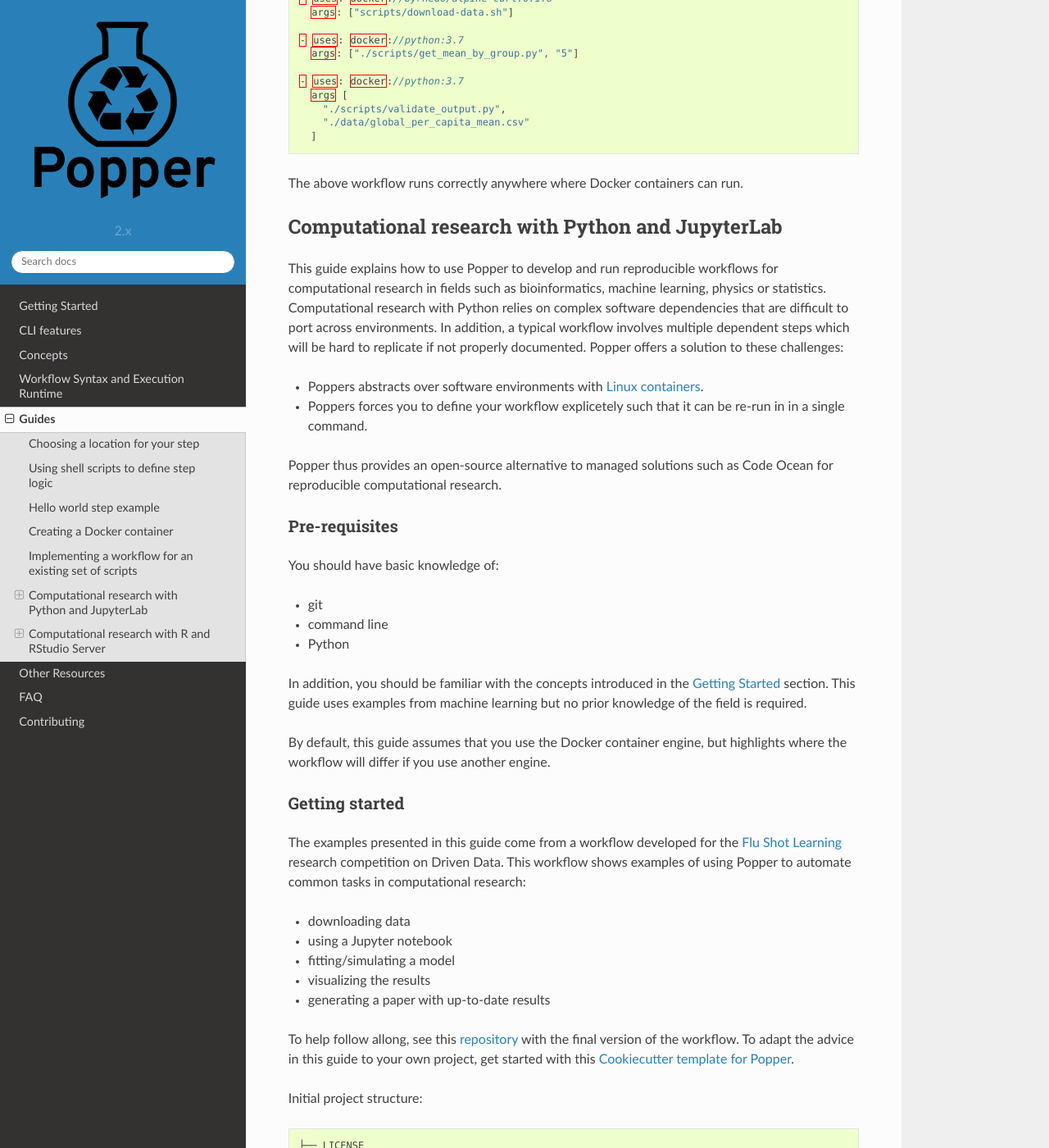
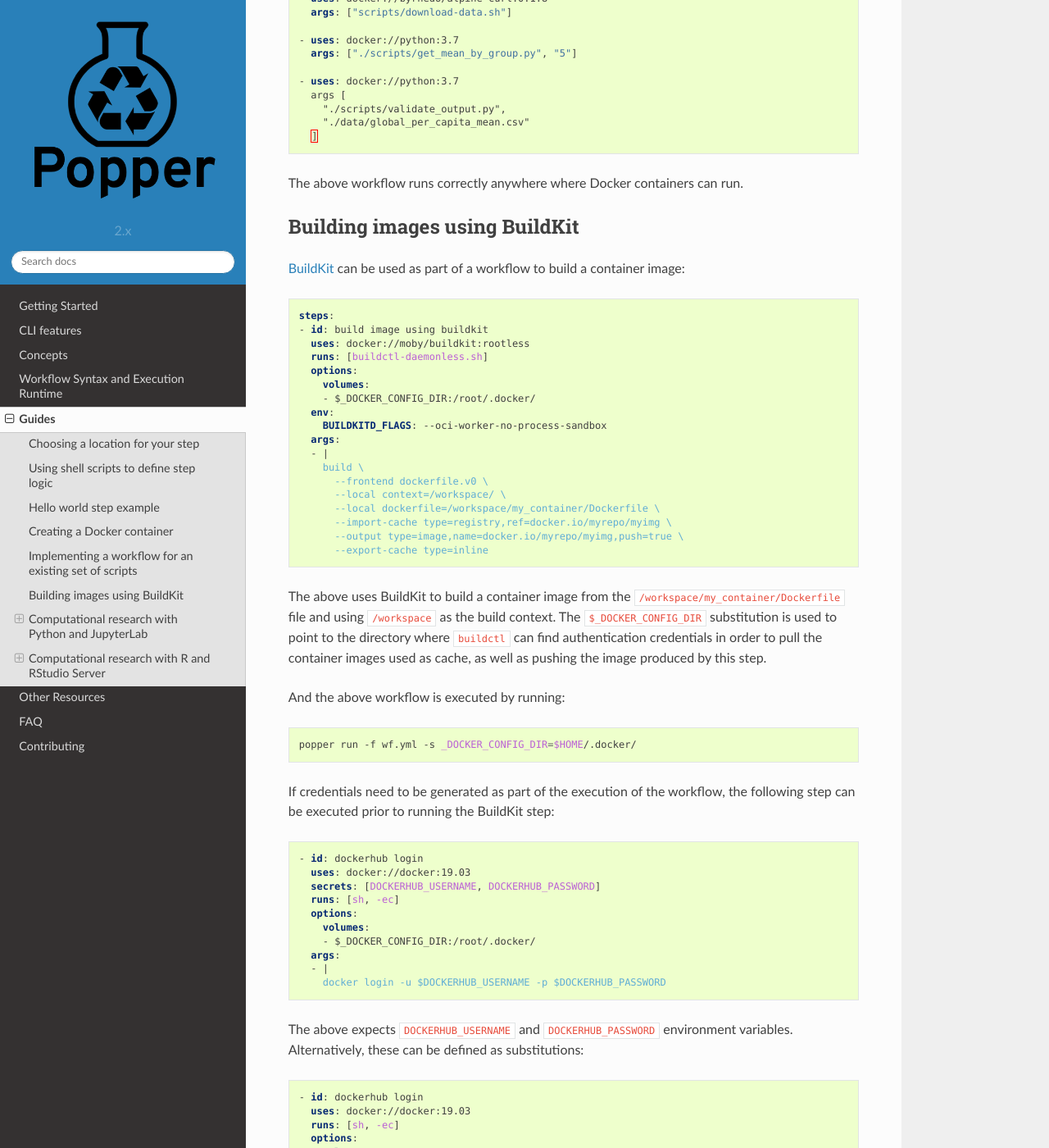
Before and after one commit to getpopper/popper, a Sphinx documentation site: the page built from docs/sections/guides.md, in a window 1280 px wide and 1400 px high, scrolled down 2491 px. Shown: the whole window at 82% size. Built offline with Sphinx 7.4.7 and the Read the Docs theme 2.0.0, drawn with Linux system fonts in a browser that asks for light colours; some of the changed text lies outside the part shown.

````diff
--- a/docs/sections/guides.md
+++ b/docs/sections/guides.md
@@ -129,7 +129,7 @@
 Thankfully, docker images for these already exist, so we can make use
 of them as follows:
 
-```hcl
+```yaml
 - uses: docker://byrnedo/alpine-curl:0.1.8
   args: ["scripts/download-data.sh"]
 
@@ -149,6 +149,84 @@
 [search]: https://hub.docker.com
 [create]: https://docs.docker.com/get-started/part2/
 
+## Building images using BuildKit
+
+[BuildKit](https://github.com/moby/buildkit) can be used as part of a workflow
+to build a container image:
+
+```yaml
+steps:
+- id: build image using buildkit
+  uses: docker://moby/buildkit:rootless
+  runs: [buildctl-daemonless.sh]
+  options:
+    volumes:
+    - $_DOCKER_CONFIG_DIR:/root/.docker/
+  env:
+    BUILDKITD_FLAGS: --oci-worker-no-process-sandbox
+  args:
+  - |
+    build \
+      --frontend dockerfile.v0 \
+      --local context=/workspace/ \
+      --local dockerfile=/workspace/my_container/Dockerfile \
+      --import-cache type=registry,ref=docker.io/myrepo/myimg \
+      --output type=image,name=docker.io/myrepo/myimg,push=true \
+      --export-cache type=inline
+```
+
+The above uses BuildKit to build a container image from the
+`/workspace/my_container/Dockerfile` file and using `/workspace` as the build
+context. The `$_DOCKER_CONFIG_DIR` substitution is used to point to the
+directory where `buildctl` can find authentication credentials in order to pull
+the container images used as cache, as well as pushing the image produced by
+this step.
+
+And the above workflow is executed by running:
+
+```bash
+popper run -f wf.yml -s _DOCKER_CONFIG_DIR=$HOME/.docker/
+```
+
+If credentials need to be generated as part of the execution of the workflow,
+the following step can be executed prior to running the BuildKit step:
+
+```yaml
+- id: dockerhub login
+  uses: docker://docker:19.03
+  secrets: [DOCKERHUB_USERNAME, DOCKERHUB_PASSWORD]
+  runs: [sh, -ec]
+  options:
+    volumes:
+    - $_DOCKER_CONFIG_DIR:/root/.docker/
+  args:
+  - |
+    docker login -u $DOCKERHUB_USERNAME -p $DOCKERHUB_PASSWORD
+```
+
+The above expects `DOCKERHUB_USERNAME` and `DOCKERHUB_PASSWORD` environment
+variables. Alternatively, these can be defined as substitutions:
+
+```yaml
+- id: dockerhub login
+  uses: docker://docker:19.03
+  runs: [sh, -ec]
+  options:
+    volumes:
+    - $_DOCKER_CONFIG_DIR:/root/.docker/
+  args:
+  - |
+    docker login -u $_DOCKERHUB_USERNAME -p $_DOCKERHUB_PASSWORD
+```
+
+And executed as:
+
+```bash
+popper run -f wf.yml \
+  -s _DOCKER_CONFIG_DIR=$PWD/docker-config/ \
+  -s _DOCKERHUB_USERNAME=myuser \
+  -s _DOCKERHUB_PASSWORD=mypass
+```
 
 ## Computational research with Python and JupyterLab
 
````
